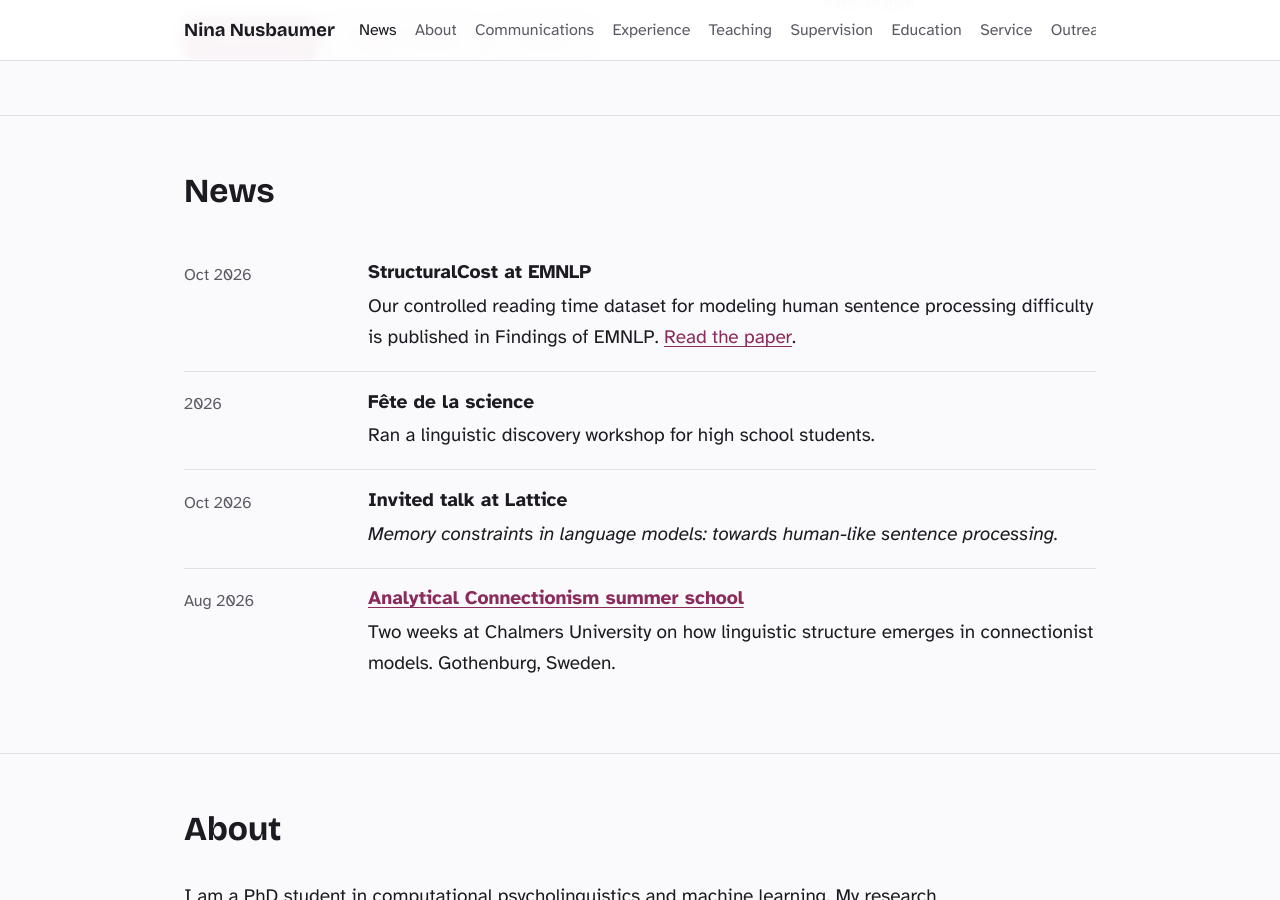
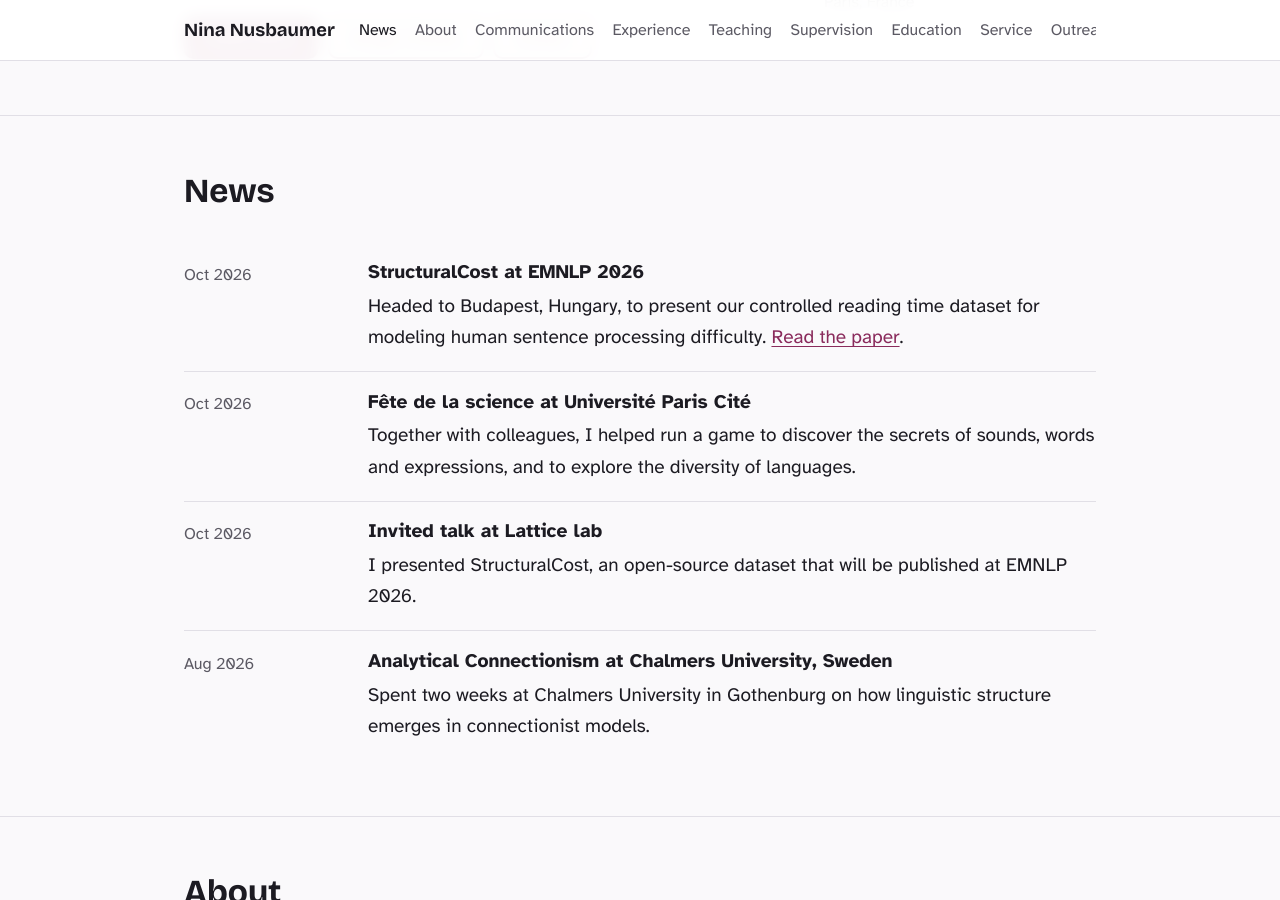
Before and after one commit to NinaNusb/NinaNusb.github.io, a Jekyll site: the page index.html, which Jekyll copies as it is, in a window 1280 px wide and 900 px high, scrolled down 538 px. Built offline with Jekyll 4.4.1, drawn with Linux system fonts in a browser that asks for light colours; some of the changed text lies outside the part shown.

Commit message:
Add files via upload

```diff
--- a/index.html
+++ b/index.html
@@ -116,10 +116,10 @@ footer .wrap{display:flex;justify-content:space-between;gap:1rem;flex-wrap:wrap}
 <main>
 <section id="news"><div class="wrap">
   <h2>News</h2>
-  <div class="row"><div class="when">Oct 2026</div><div><h4>StructuralCost at EMNLP</h4><p>Our controlled reading time dataset for modeling human sentence processing difficulty is published in Findings of EMNLP. <a href="https://aclanthology.org/2026.findings-emnlp.1360/" target="_blank" rel="noopener">Read the paper</a>.</p></div></div>
-  <div class="row"><div class="when">2026</div><div><h4>Fête de la science</h4><p>Ran a linguistic discovery workshop for high school students.</p></div></div>
-  <div class="row"><div class="when">Oct 2026</div><div><h4>Invited talk at Lattice</h4><p><em>Memory constraints in language models: towards human-like sentence processing.</em></p></div></div>
-  <div class="row"><div class="when">Aug 2026</div><div><h4><a href="https://www.analytical-connectionism.net/school/2026/" target="_blank" rel="noopener">Analytical Connectionism summer school</a></h4><p>Two weeks at Chalmers University on how linguistic structure emerges in connectionist models. Gothenburg, Sweden.</p></div></div>
+  <div class="row"><div class="when">Oct 2026</div><div><h4>StructuralCost at EMNLP 2026</h4><p>Headed to Budapest, Hungary, to present our controlled reading time dataset for modeling human sentence processing difficulty. <a href="https://aclanthology.org/2026.findings-emnlp.1360/" target="_blank" rel="noopener">Read the paper</a>.</p></div></div>
+  <div class="row"><div class="when">Oct 2026</div><div><h4>Fête de la science at Université Paris Cité</h4><p>Together with colleagues, I helped run a game to discover the secrets of sounds, words and expressions, and to explore the diversity of languages.</p></div></div>
+  <div class="row"><div class="when">Oct 2026</div><div><h4>Invited talk at Lattice lab</h4><p>I presented StructuralCost, an open-source dataset that will be published at EMNLP 2026.</p></div></div>
+  <div class="row"><div class="when">Aug 2026</div><div><h4>Analytical Connectionism at Chalmers University, Sweden</h4><p>Spent two weeks at Chalmers University in Gothenburg on how linguistic structure emerges in connectionist models.</p></div></div>
 </div></section>
 
 <section id="about"><div class="wrap prose">
@@ -158,10 +158,10 @@ footer .wrap{display:flex;justify-content:space-between;gap:1rem;flex-wrap:wrap}
 
   <h3>Invited talks</h3>
   <div class="row solo"><div>
-    <p class="cite"><strong>Nusbaumer, N.</strong> (2026, October). <em>Memory constraints in language models: Towards human-like sentence processing</em> [Invited talk]. <a href="https://www.lattice.cnrs.fr" target="_blank" rel="noopener">Lattice</a>.</p>
+    <p class="cite"><strong>Nusbaumer, N.</strong> (2026, October). <em>Memory constraints in language models: Towards human-like sentence processing</em> <a href="https://www.lattice.cnrs.fr" target="_blank" rel="noopener">Lattice</a>.</p>
     <div class="btns"><a class="btn sm ghost" href="assets/files/lattice-slides.pdf" target="_blank" rel="noopener">Slides</a></div></div></div>
   <div class="row solo"><div>
-    <p class="cite"><strong>Nusbaumer, N.</strong>, &amp; Graichen, N. (2026, June). <em>An introduction to mechanistic interpretability</em> [Invited talk]. <a href="https://sites.google.com/ensc.fr/rest-cl2024/home?authuser=0" target="_blank" rel="noopener">REST-CL</a>.</p>
+    <p class="cite"><strong>Nusbaumer, N.</strong>, &amp; Graichen, N. (2026, June). <em>An introduction to mechanistic interpretability</em> <a href="https://sites.google.com/ensc.fr/rest-cl2024/home?authuser=0" target="_blank" rel="noopener">REST-CL</a>.</p>
     <div class="btns"><a class="btn sm ghost" href="assets/files/rest-cl-slides.pdf" target="_blank" rel="noopener">Slides</a></div></div></div>
 </div></section>
 
@@ -193,7 +193,7 @@ footer .wrap{display:flex;justify-content:space-between;gap:1rem;flex-wrap:wrap}
   <div class="row"><div class="when">2019 – 2021</div><div><h4>MRes in multilingual communication</h4><div class="sub">Université de Liège, Belgium, and Universidad Complutense de Madrid, Spain (1 year, Erasmus+) · Distinction</div><p>Skills in critical discourse analysis, linguistics including psycholinguistics, research methods, communication and management.</p><p>Thesis: <em>Women’s social marginalization and subordination (re)produced in public educational discourse: a critical analysis of gender representations in French EFL textbooks.</em></p><p class="who">Supervised by Daria Tunca</p></div></div>
   <div class="row"><div class="when">2016 – 2019</div><div><h4>Trilingual bachelor’s in foreign and regional languages, literature and civilizations (LLCER): English, German, Spanish</h4><div class="sub">Aix-Marseille Université, Aix-en-Provence, and Universität Leipzig, Germany (1 year, Erasmus+) · Honors</div><p>Study of philology, with critical literary, socio-historical and linguistic analysis of the studied languages.</p></div></div>
   <h3>Summer schools</h3>
-  <div class="row"><div class="when">Aug 2026</div><div><h4><a href="https://www.analytical-connectionism.net/school/2026/" target="_blank" rel="noopener">Analytical Connectionism (AC2)</a></h4><div class="sub">Chalmers University, Gothenburg</div><p>How linguistic structure and representations emerge from input in connectionist models, with mathematical methods for neural network analysis.</p></div></div>
+  <div class="row"><div class="when">Aug 2026</div><div><h4><a href="https://www.analytical-connectionism.net/school/2026/" target="_blank" rel="noopener">Analytical Connectionism (AC)</a></h4><div class="sub">Chalmers University, Gothenburg</div><p>How linguistic structure and representations emerge from input in connectionist models, with mathematical methods for neural network analysis.</p></div></div>
   <div class="row"><div class="when">Jul 2025</div><div><h4><a href="http://lxmls.it.pt/2025/" target="_blank" rel="noopener">Lisbon Machine Learning School (LxMLS)</a></h4><div class="sub">Instituto Superior Técnico, Lisbon</div><p>Machine learning, deep learning and NLP, with hands-on labs.</p></div></div>
   <div class="row"><div class="when">Jun 2024</div><div><h4><a href="https://expgram2024.sciencesconf.org/?lang=en" target="_blank" rel="noopener">Experimental Grammar (ExpGram)</a></h4><div class="sub">Labex EFL and PGSL, Porquerolles</div><p>Experimental methods and large-scale corpus studies of human processing and language model performance.</p></div></div>
   <div class="row"><div class="when">Jun – Aug 2022</div><div><h4>Data and artificial intelligence specialization</h4><div class="sub">Simplon, Lille</div><p>Programming, object-oriented design, data analysis and machine learning.</p></div></div>
@@ -204,15 +204,15 @@ footer .wrap{display:flex;justify-content:space-between;gap:1rem;flex-wrap:wrap}
 
 <section id="service"><div class="wrap">
   <h2>Service</h2>
+  <div class="row"><div class="when">2025 – 2027</div><div><h4>Scientific Council member</h4><div class="sub">Linguistics Faculty, Université Paris Cité</div></div></div>
   <div class="row"><div class="when">2026</div><div><h4>Conference reviewer</h4><p>EMNLP, EACL, Computational Psycholinguistics Meeting.</p></div></div>
-  <div class="row"><div class="when">2025 – 2027</div><div><h4>Scientific Council member</h4><div class="sub">Linguistics Faculty, Université Paris Cité</div></div></div>
   <div class="row"><div class="when">2025</div><div><h4>Co-organizer, REST-CL (4th edition)</h4><p>REtreat for Students in Computational Linguistics: an international retreat for PhD students with lectures, poster sessions and PhD-life advice. Tarragona, Spain.</p></div></div>
-  <div class="row"><div class="when">2026</div><div><h4>Master–PhD mentoring program organizer</h4><div class="sub">Université Paris Cité</div></div></div>
 </div></section>
 
 <section id="outreach"><div class="wrap">
   <h2>Outreach</h2>
-  <div class="row"><div class="when">2026</div><div><h4>Linguistic discovery workshop</h4><div class="sub">Fête de la science</div><p>A workshop for high school students.</p></div></div>
+  <div class="row"><div class="when">2–3 Oct 2026</div><div><h4>Fête de la science</h4><div class="sub">Village des Sciences, Université Paris Cité</div><p>With colleagues from the <a href="https://efl.u-pariscite.fr/efl-a-la-fete-de-la-science-2026/" target="_blank" rel="noopener">EFL project</a>, I took part in the 2026 edition of the science festival, whose theme was “Saveurs savantes”. We ran language workshops for all ages, including a game to discover the secrets of sounds, words and expressions and to explore the diversity of languages. The first day was reserved for school groups, the second was open to the public.</p>
+  <div class="btns"><a class="btn sm ghost" href="https://efl.u-pariscite.fr/efl-a-la-fete-de-la-science-2026/" target="_blank" rel="noopener">Event page (in French)</a></div></div></div>
 </div></section>
 
 <section id="contact" class="contact"><div class="wrap">
@@ -223,7 +223,7 @@ footer .wrap{display:flex;justify-content:space-between;gap:1rem;flex-wrap:wrap}
     <a href="https://bsky.app/profile/nina-nusbaumer.bsky.social" target="_blank" rel="noopener" aria-label="Bluesky" title="Bluesky"><svg viewBox="0 0 24 24" aria-hidden="true"><path d="M12 10.8c-1.087-2.114-4.046-6.053-6.798-7.995C2.566.944 1.561 1.266.902 1.565.139 1.908 0 3.08 0 3.768c0 .69.378 5.65.624 6.479.815 2.736 3.713 3.66 6.383 3.364.136-.02.275-.039.415-.056-.138.022-.276.04-.415.056-3.912.58-7.387 2.005-2.83 7.078 5.013 5.19 6.87-1.113 7.823-4.308.953 3.195 2.05 9.271 7.733 4.308 4.267-4.308 1.172-6.498-2.74-7.078a8.741 8.741 0 0 1-.415-.056c.14.017.279.036.415.056 2.67.297 5.568-.628 6.383-3.364.246-.828.624-5.79.624-6.479 0-.688-.139-1.86-.902-2.203-.659-.299-1.664-.621-4.3 1.24C16.046 4.748 13.087 8.687 12 10.8Z"/></svg></a>
     <a href="https://scholar.google.com/citations?user=r0cxvlsAAAAJ&hl=fr&oi=ao" target="_blank" rel="noopener" aria-label="Google Scholar" title="Google Scholar"><svg viewBox="0 0 24 24" aria-hidden="true"><path d="M5.242 13.769L0 9.5 12 0l12 9.5-5.242 4.269C17.548 11.249 14.978 9.5 12 9.5c-2.977 0-5.548 1.748-6.758 4.269zM12 10a7 7 0 1 0 0 14 7 7 0 0 0 0-14z"/></svg></a>
   </div>
-  <a class="big" href="mailto:nina.nusbaumer@gmail.com">nina.nusbaumer@gmail.com</a>
+  <a class="big" href="mailto:nina.nusbaumer@gmail.com" aria-label="Send an email to Nina Nusbaumer">first.last@gmail.com</a>
 </div></section>
 </main>
 
```
